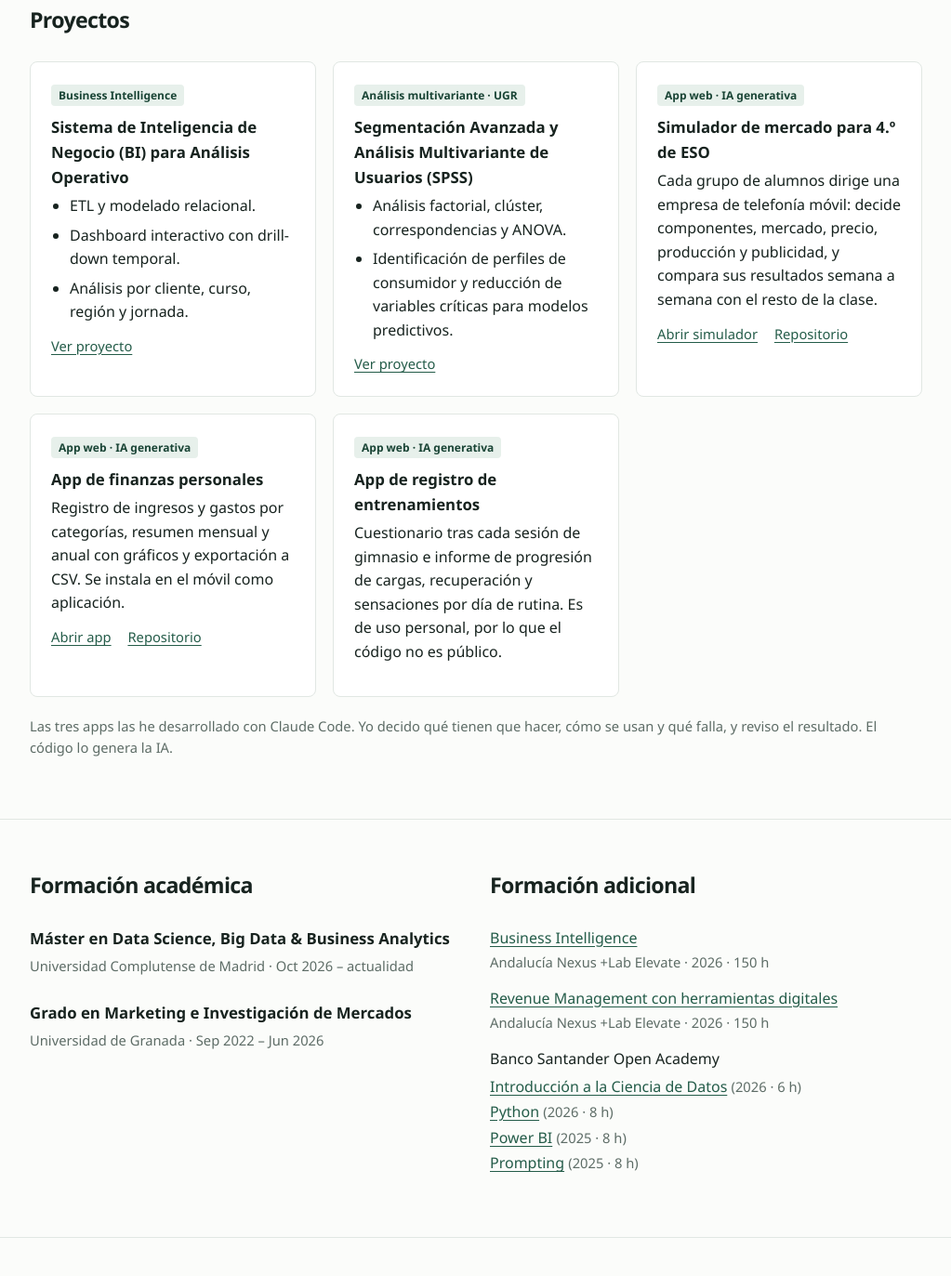
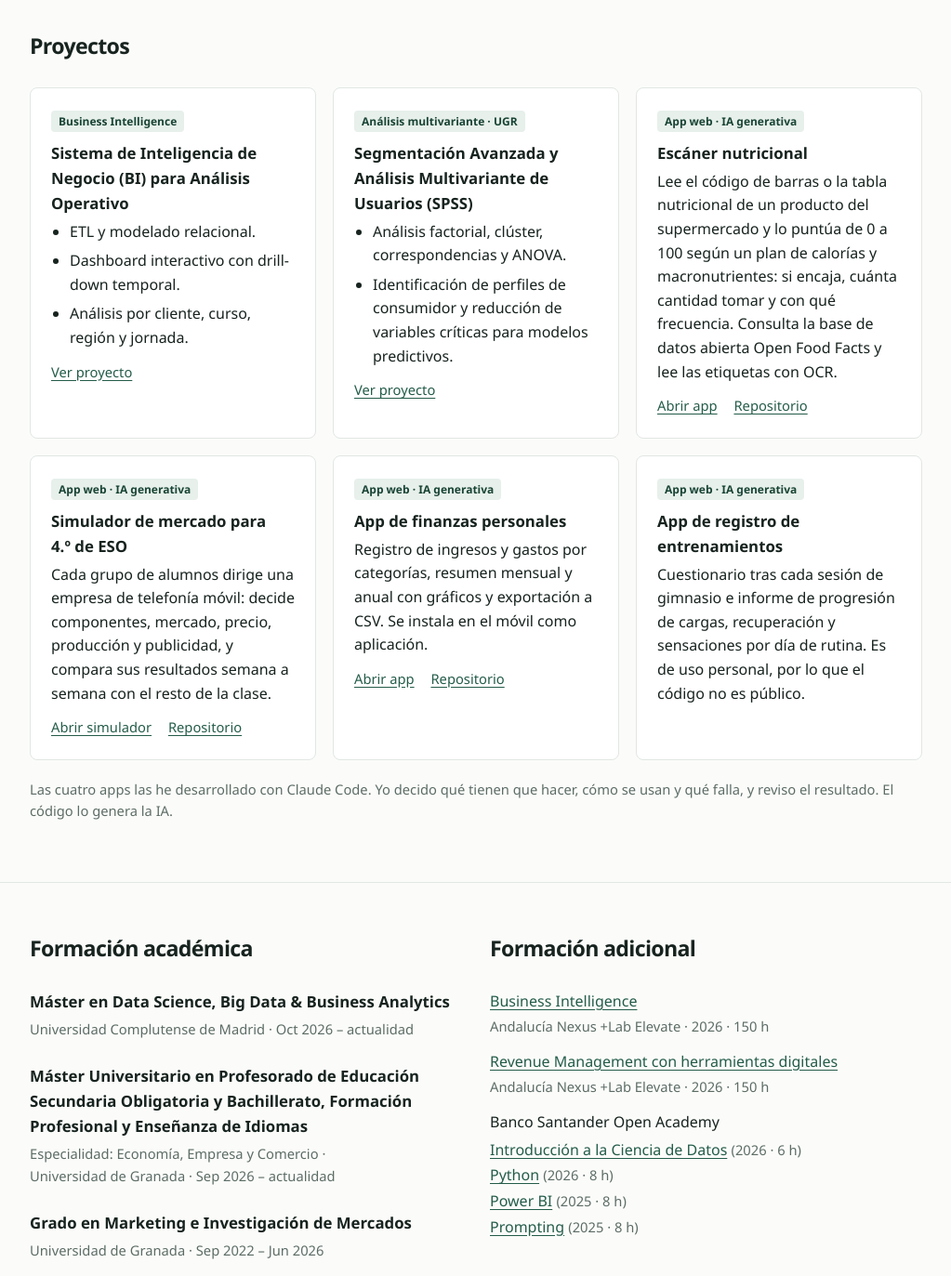
Before and after one commit to carmenps04/carmenps04.github.io, a plain HTML site: page index.html in a window 1280 px wide. Shown: the part 1060-2433 px from the top of the page at 93% size, without its empty margins (128-1151 px from the left). Drawn offline with Linux system fonts and the light colour scheme.

Commit message:
Añade el escáner nutricional a proyectos y el MAES a formación académica
Co-Authored-By: Claude Opus 5.5 <noreply@anthropic.com>
Claude-Session: https://claude.ai/code/session_018EzhvTWUDCrSxPAYViQaH2

```diff
--- a/index.html
+++ b/index.html
@@ -138,8 +138,8 @@
       </p>
       <p class="intro">
         Uso herramientas de IA generativa para crear soluciones digitales. Con ellas he desarrollado
-        una app web de finanzas personales, una app de registro de entrenamientos y un simulador de
-        mercado con fines educativos.
+        un escáner nutricional de productos, una app web de finanzas personales, una app de registro
+        de entrenamientos y un simulador de mercado con fines educativos.
       </p>
       <span class="availability">Busco prácticas a partir de junio de 2027 · Presencial, híbrida o remota (Granada)</span>
       <div class="links">
@@ -195,7 +195,17 @@
 
           <article class="card">
             <span class="tag">App web · IA generativa</span>
-            <h3>Simulador de mercado para 4.º de ESO</h3>
+            <h3>Escáner nutricional</h3>
+            <p>Lee el código de barras o la tabla nutricional de un producto del supermercado y lo puntúa de 0 a 100 según un plan de calorías y macronutrientes: si encaja, cuánta cantidad tomar y con qué frecuencia. Consulta la base de datos abierta Open Food Facts y lee las etiquetas con OCR.</p>
+            <div class="card-links">
+              <a href="https://carmenps04.github.io/escaner-nutricion-/" target="_blank" rel="noopener">Abrir app</a>
+              <a href="https://github.com/carmenps04/escaner-nutricion-" target="_blank" rel="noopener">Repositorio</a>
+            </div>
+          </article>
+
+          <article class="card">
+            <span class="tag">App web · IA generativa</span>
+            <h3>Simulador de mercado para <span class="nowrap">4.º de ESO</span></h3>
             <p>Cada grupo de alumnos dirige una empresa de telefonía móvil: decide componentes, mercado, precio, producción y publicidad, y compara sus resultados semana a semana con el resto de la clase.</p>
             <div class="card-links">
               <a href="https://carmenps04.github.io/simulador_mercados/" target="_blank" rel="noopener">Abrir simulador</a>
@@ -219,7 +229,7 @@
             <p>Cuestionario tras cada sesión de gimnasio e informe de progresión de cargas, recuperación y sensaciones por día de rutina. Es de uso personal, por lo que el código no es público.</p>
           </article>
         </div>
-        <p class="note">Las tres apps las he desarrollado con Claude Code. Yo decido qué tienen que hacer, cómo se usan y qué falla, y reviso el resultado. El código lo genera la IA.</p>
+        <p class="note">Las cuatro apps las he desarrollado con Claude Code. Yo decido qué tienen que hacer, cómo se usan y qué falla, y reviso el resultado. El código lo genera la IA.</p>
       </div>
     </section>
 
@@ -230,6 +240,10 @@
           <div class="item">
             <h3>Máster en Data Science, Big Data &amp; Business Analytics</h3>
             <p class="meta">Universidad Complutense de Madrid · <span class="nowrap">Oct&nbsp;2026&nbsp;–&nbsp;actualidad</span></p>
+          </div>
+          <div class="item">
+            <h3>Máster Universitario en Profesorado de Educación Secundaria Obligatoria y Bachillerato, Formación Profesional y Enseñanza de Idiomas</h3>
+            <p class="meta">Especialidad: Economía, Empresa y Comercio · <span class="nowrap">Universidad de Granada</span> · <span class="nowrap">Sep&nbsp;2026&nbsp;–&nbsp;actualidad</span></p>
           </div>
           <div class="item">
             <h3>Grado en Marketing e Investigación de Mercados</h3>
```
